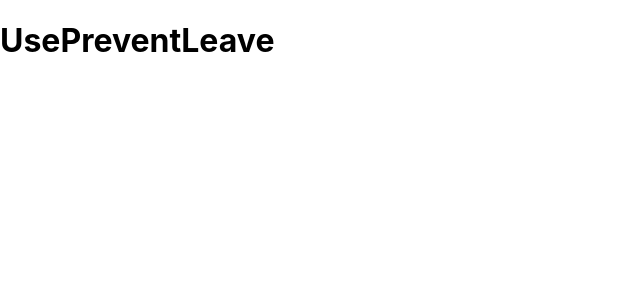
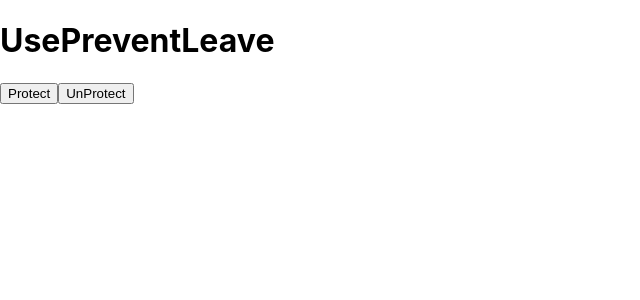
Before and after one commit to guseulgi/react-diary, a React (Create React App) app: page / in a window 1280 px wide. Shown: the top 300 px of the page, without its empty margins (0-640 px from the left). Built offline with nearby package versions, Linux system fonts and the light colour scheme.

Commit message:
usePreventLeave 훅 구현 -> beforeunload 이벤트를 활용하여 사용자가 브라우저를 나갈 때 함수를 처리 함

```diff
--- a/src/components/CustomHooks/UseConfirms.jsx
+++ b/src/components/CustomHooks/UseConfirms.jsx
@@ -1,7 +1,7 @@
 import React from 'react'
 
 const useConfirm = (message, onConfirm, onCancel) => {
-  if(onConfirm && typeof onConfirm !== 'function') return;
+  if(!onConfirm || typeof onConfirm !== 'function') return;
   if(onCancel && typeof onCancel !== 'function') return;
 
   const confirmAction = () => {
--- a/src/components/CustomHooks/UsePreventLeave.jsx
+++ b/src/components/CustomHooks/UsePreventLeave.jsx
@@ -1,9 +1,24 @@
 import React from 'react'
 
+const usePreventLeave = () => {
+  const listener = (evt) => {
+    evt.preventDefault();
+    evt.preventValue = '';
+  }
+  const enablePrevent = () => window.addEventListener('beforeunload', listener);
+  const disablePrevent = () => window.removeEventListener('beforeunload', listener);
+
+  return { enablePrevent, disablePrevent };
+}
+
 export default function UsePreventLeave() {
+  const { enablePrevent, disablePrevent } = usePreventLeave();
+
   return (
     <>
       <h1>UsePreventLeave</h1>
+      <button onClick={enablePrevent}>Protect</button>
+      <button onClick={disablePrevent}>UnProtect</button>
     </>
   )
 }
```
